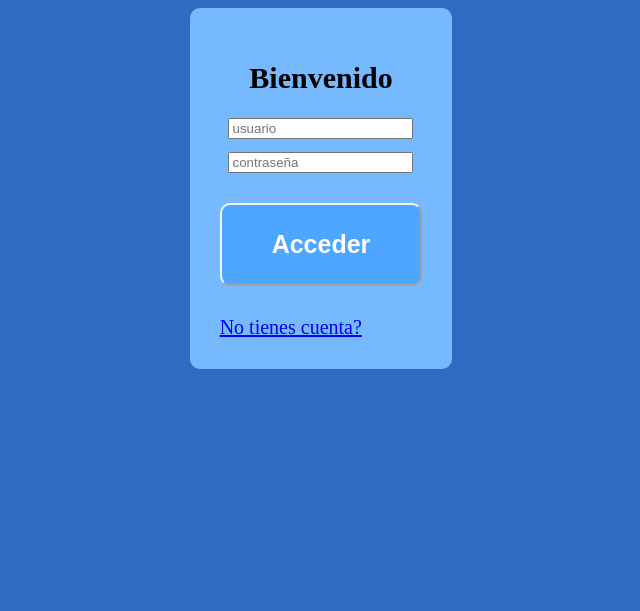
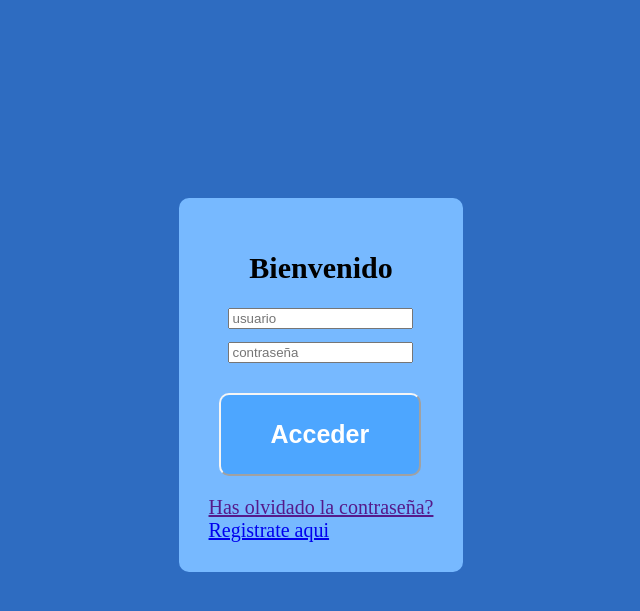
Before and after one commit to ErnestGomis/iRadarEye, a PHP site: page /html/login.html in a window 1280 px wide. Shown: the top 611 px of the page, without its empty margins (319-959 px from the left). Run offline with PHP 8.4, Linux system fonts and the light colour scheme.

Commit message:
Pequeños cambios
Pequeños cambios en index y login

```diff
--- a/css/index.css
+++ b/css/index.css
@@ -8,7 +8,7 @@ body.backgroundInicio {
 h1.Titulo {
     color:rgb(52, 255, 52);
     text-align: center;
-    margin-top: 20%;
+    margin-top: 10%;
     font-size: 80px;
     font-family: 'Impact', Impact, 'Arial Narrow Bold', sans-serif;
 }
--- a/css/login.css
+++ b/css/login.css
@@ -14,6 +14,7 @@ div.recuadroLogin {
     margin-left: auto;
     margin-right: auto;
     padding: 30px;
+    margin-top: 15%;
 }
 
 div.tituloFormulario {
@@ -44,5 +45,15 @@ button {
     padding-right: 50px;
     padding-top: 25px;
     padding-bottom: 25px;
-    margin-bottom: 30px;
+    margin-bottom: 20px;
+    margin-left: 10px;
 }
+
+a.forgotten {
+    text-align: center;
+    margin-bottom: 40px;
+}
+
+a.registro {
+    text-align: center;
+}
--- a/html/login.html
+++ b/html/login.html
@@ -22,7 +22,9 @@
                     </div>
                     <button type="button"><b>Acceder</b></button>
                     <br>
-                    <a href="registro.html">No tienes cuenta?</a>
+                    <a href="" class="forgotten">Has olvidado la contraseña?</a>
+                    <br>
+                    <a href="registro.html" class="registro">Registrate aqui</a>
                 </form>
             </div>
         </div>
```
